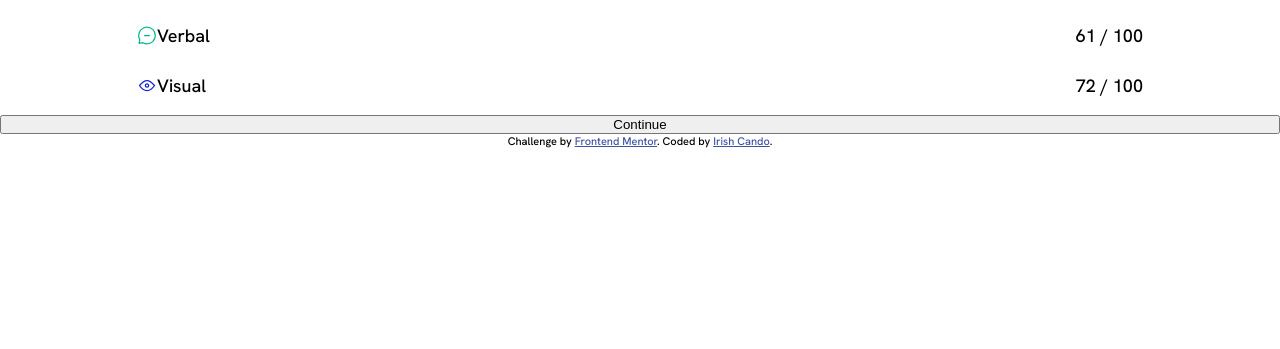
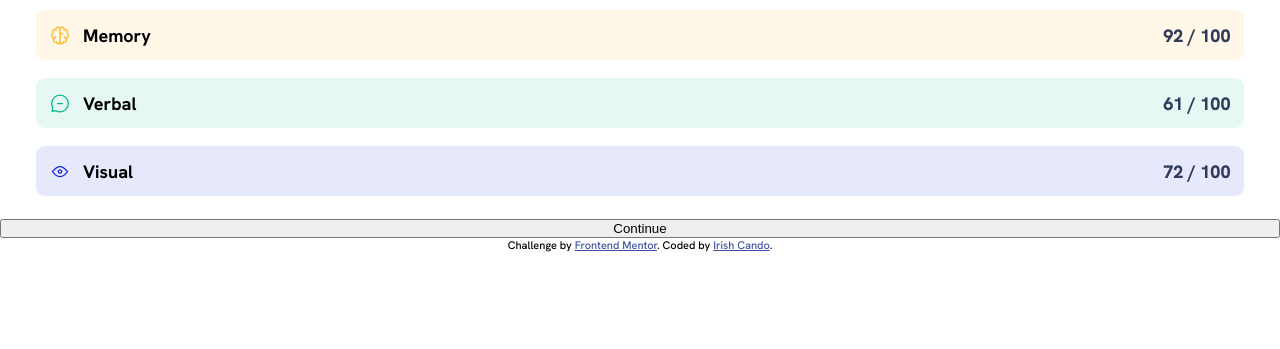
Before and after one commit to irishmicoletcando/results-summary-component, a plain HTML site: page index.html in a window 1280 px wide. Shown: the part 451-800 px from the top of the page. Drawn offline with Linux system fonts and the light colour scheme.

Commit message:
Add styles for summary section

```diff
--- a/style.css
+++ b/style.css
@@ -41,6 +41,10 @@ body {
   margin-bottom: 0.5em;
 }
 
+.summary-container {
+  padding: 1em 2em;
+}
+
 .summary-result-container, .summary-icon-category-container {
   display: flex;
   flex-direction: row;
@@ -48,14 +52,33 @@ body {
 }
 
 .summary-result-container {
-  width: 80%;
-  margin: 0.5em auto;
-  padding: 0.5em;
+  width: 100%;
+  margin: 1em auto 0.25em;
+  padding: 0.75em;
   border-radius: 0.5em;
 }
 
-.summary-icon-category-container {
+.summary-heading {
+  font-weight: 800;
+  color: hsl(224, 30%, 27%);
+}
 
+.summary-icon {
+  padding-right: 0.75em;
+}
+
+.summary-category {
+  font-weight: 700;
+}
+
+.summary-score {
+  font-weight: 800;
+  color: hsl(224, 30%, 27%);
+}
+
+.summary-over {
+  color: hsla(224, 30%, 27%, 0.5);
+  font-weight: 700;
 }
 
 /* reaction results  */
@@ -67,6 +90,33 @@ body {
   background-color: hsla(0, 100%, 67%, 0.1);
 }
 
+/* memory results   */
+.summary-category-memory {
+  color: hsl(39, 100%, 56%);
+}
+
+.memory {
+  background-color: hsla(39, 100%, 56%, 0.1);
+}
+
+/* verbal results  */
+.summary-category-verbal {
+  color: hsl(166, 100%, 37%);
+}
+
+.verbal {
+  background-color: hsla(166, 100%, 37%, 0.1);
+}
+
+/* visual results  */
+.summary-category-visual {
+  color: hsl(234, 85%, 45%);
+}
+
+.visual {
+  background-color: hsla(234, 85%, 45%, 0.1);
+}
+
 footer {
   font-size: 11px;
   text-align: center;
```
